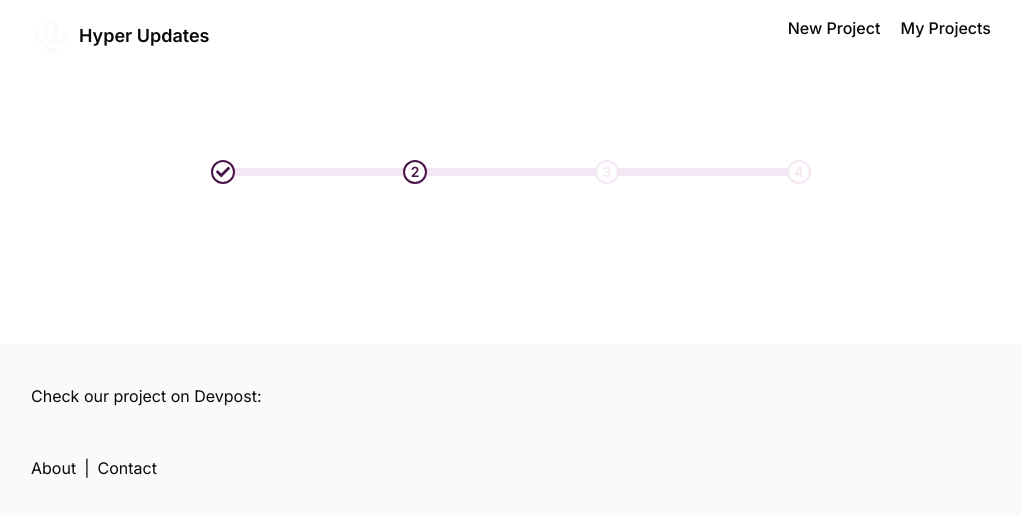
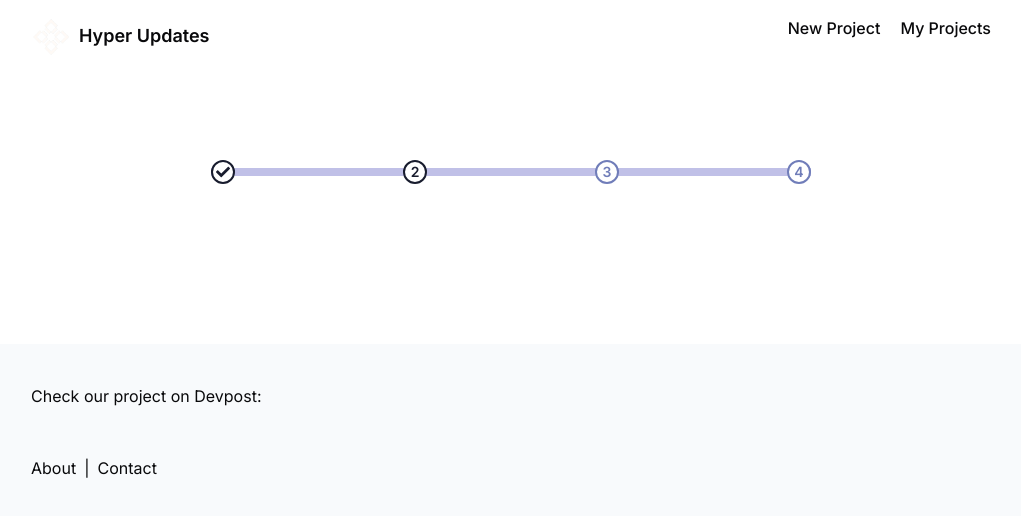
Before and after one commit to Hyper-Updates/hyper_updates_frontend, a Next.js app: page /newproject in a window 1280 px wide. Shown: the top 516 px of the page, without its empty margins (129-1150 px from the left). Built offline with nearby package versions, Linux system fonts and the light colour scheme.

Commit message:
minor update

```diff
--- /dev/null
+++ b/app/projects/page.tsx
@@ -0,0 +1,7 @@
+import React from 'react'
+
+export default function page() {
+  return (
+    <div>page</div>
+  )
+}
--- a/components/StepProgress.tsx
+++ b/components/StepProgress.tsx
@@ -14,16 +14,17 @@ type StepProgress = {
 const StepProgress: React.FC<StepProgress> = (props) => {
 
     const width = `${Math.floor((100 / (props.steps.length - 1)) * (props.currentStep - 1))}%`;
+    console.log(width)
 
     return (
         <div className='max-w-[600px] mx-auto'>
             <div className={`flex flex-row relative -z-10 justify-between w-full
-            before:content-[" "] before:absolute before:bg-[#f3e7f3] before:h-2 before:w-[100%] before:max-w-[600px] before:left-0 before:top-1/2 before:-translate-y-1/2
-            after:content-[" "] after:absolute after:bg-[#4a154b] after:h-2 after:w-[${width}] after:max-w-[600px] after:left-0 after:top-1/2 after:-translate-y-1/2`}>
+            before:content-[" "] before:absolute before:bg-[#c0c0e7] before:h-2 before:w-[100%] before:max-w-[600px] before:left-0 before:top-1/2 before:-translate-y-1/2
+            after:content-[" "] after:absolute after:bg-[#181c2e] after:h-2 after:w-[${width}] after:max-w-[600px] after:left-0 after:top-1/2 after:-translate-y-1/2`}>
                 {
                     props.steps.map((step) => (
-                        <div className='relative z-10'>
-                            <div className={`border-2 ${step.step > props.currentStep ? "border-[#f3e7f3] text-[#f3e7f3]":"border-[#4a154b] text-[#4a154b]"} bg-white w-6 h-6 font-semibold text-sm flex justify-center items-center rounded-full`}>
+                        <div  key={step.step}  className='relative z-10'>
+                            <div className={`border-2 ${step.step > props.currentStep ? "border-[#707db9] text-[#707db9]":"border-[#181c2e] text-[#181c2e]"} bg-white w-6 h-6 font-semibold text-sm flex justify-center items-center rounded-full`}>
                                 {step.step < props.currentStep?
                                 <FaCheck /> : <div>{step.step}</div>}
                             </div>
```
